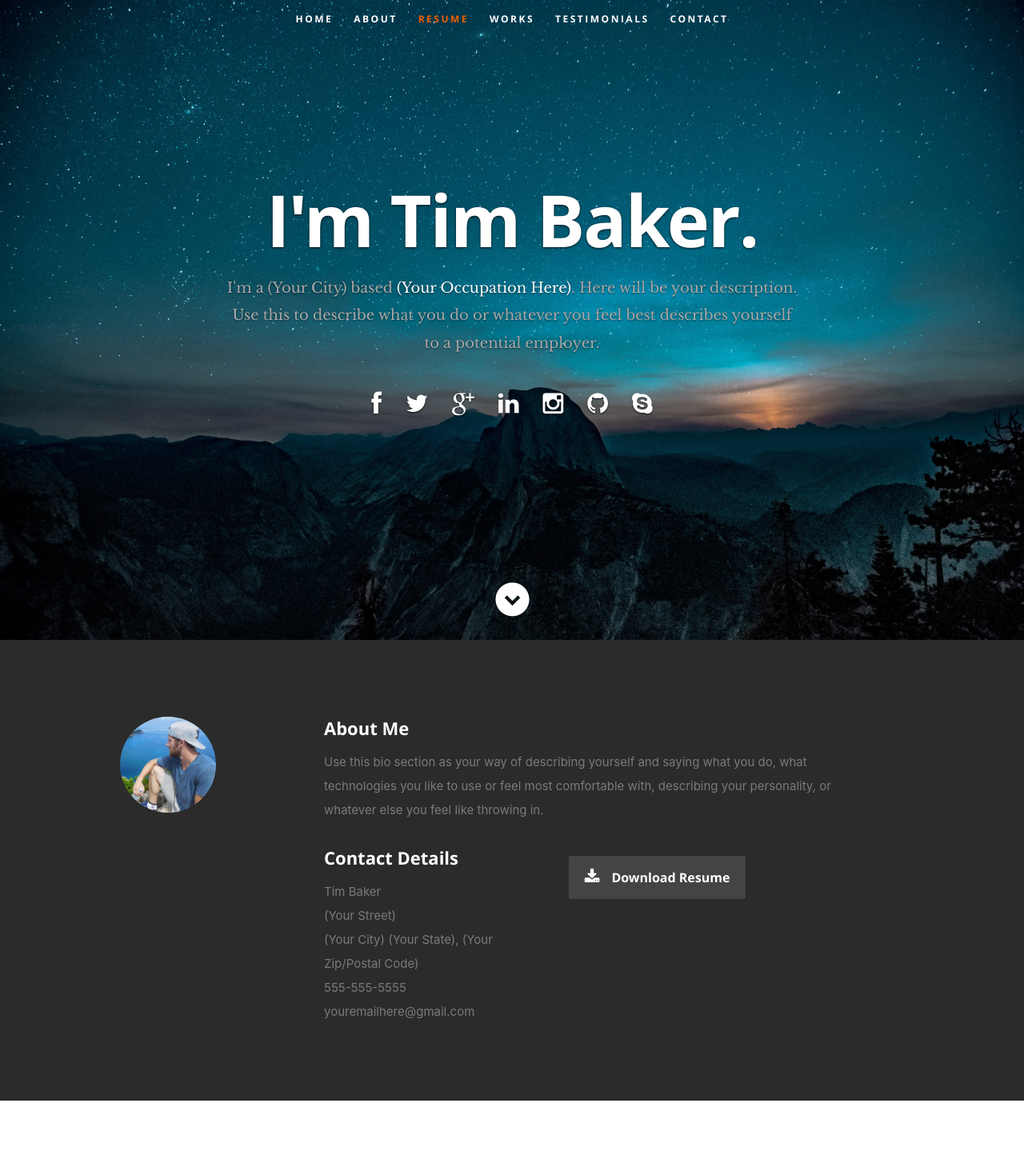
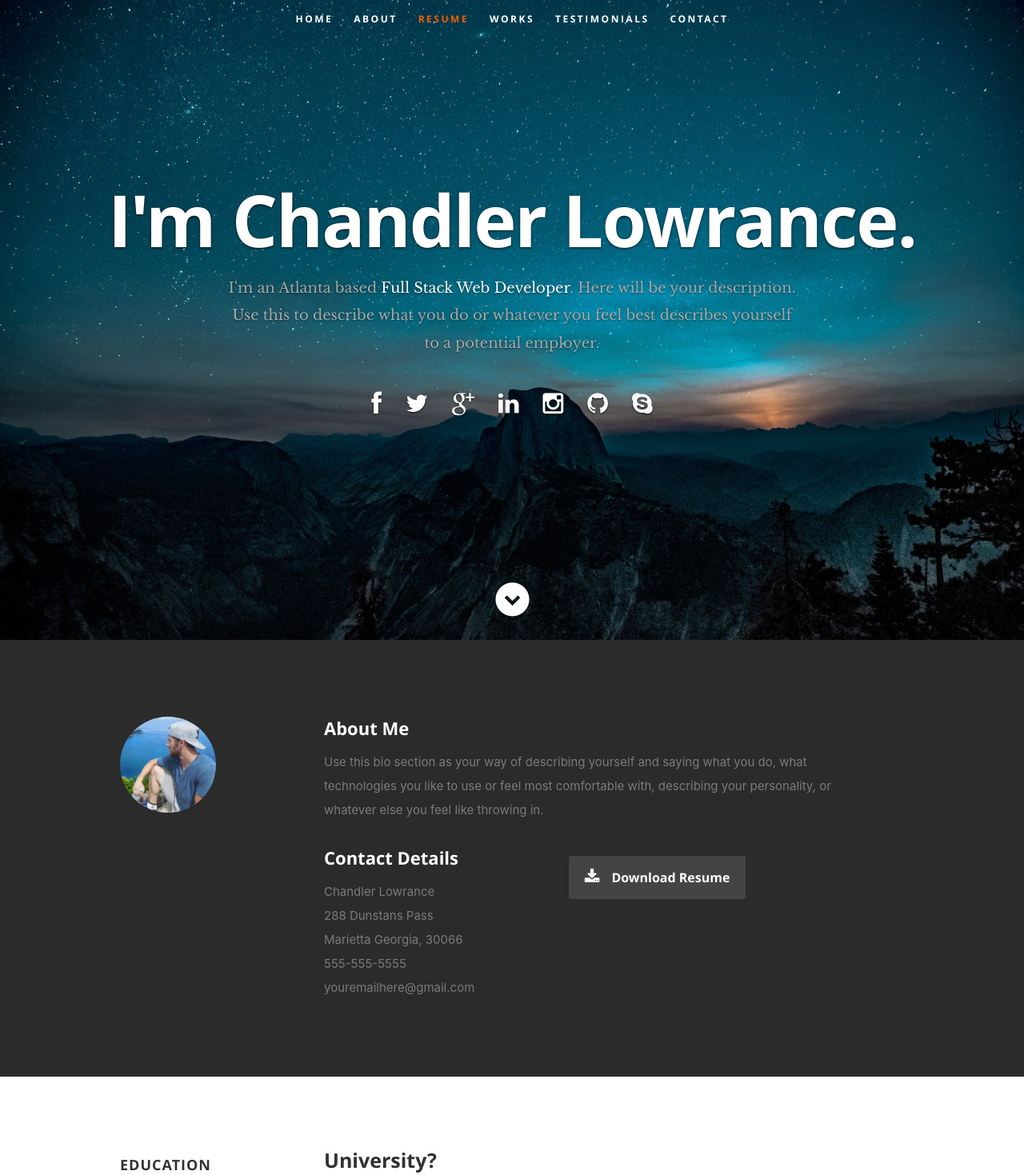
Before and after one commit to Chandler8/React-Portfolio, a React (Create React App) app: page / in a window 1280 px wide. Shown: the top 1469 px of the page at 80% size. Built offline with nearby package versions, Linux system fonts and the light colour scheme.

Commit message:
Adding info to JSON

```diff
--- a/public/resumeData.json
+++ b/public/resumeData.json
@@ -1,7 +1,7 @@
 {
   "main": {
-    "name":"Tim Baker",
-    "occupation":"(Your Occupation Here)",
+    "name":"Chandler Lowrance",
+    "occupation":"Full Stack Web Developer",
     "description":"Here will be your description. Use this to describe what you do or whatever you feel best describes yourself to a potential employer",
     "image":"profilepic.jpg",
     "bio":"Use this bio section as your way of describing yourself and saying what you do, what technologies you like to use or feel most comfortable with, describing your personality, or whatever else you feel like throwing in.",
@@ -9,10 +9,10 @@
     "email": "youremailhere@gmail.com",
     "phone": "555-555-5555",
     "address":{
-      "street":"(Your Street)",
-      "city":"(Your City)",
-      "state":"(Your State)",
-      "zip": "(Your Zip/Postal Code)"
+      "street":"288 Dunstans Pass",
+      "city":"Marietta",
+      "state":"Georgia",
+      "zip": "30066"
     },
     "website": "http://www.timbakerdev.com",
     "resumedownload":"http://timbakerdev.com",
--- a/src/Components/Header.js
+++ b/src/Components/Header.js
@@ -7,7 +7,7 @@ class Header extends Component {
       var name = this.props.data.name;
       var occupation= this.props.data.occupation;
       var description= this.props.data.description;
-      var city= this.props.data.address.city;
+      // var city= this.props.data.address.city;
       var networks= this.props.data.social.map(function(network){
         return <li key={network.name}><a href={network.url}><i className={network.className}></i></a></li>
       })
@@ -35,7 +35,7 @@ class Header extends Component {
       <div className="row banner">
          <div className="banner-text">
             <h1 className="responsive-headline">I'm {name}.</h1>
-            <h3>I'm a {city} based <span>{occupation}</span>. {description}.</h3>
+            <h3>I'm an Atlanta based <span>{occupation}</span>. {description}.</h3>
             <hr />
             <ul className="social">
                {networks}
```
